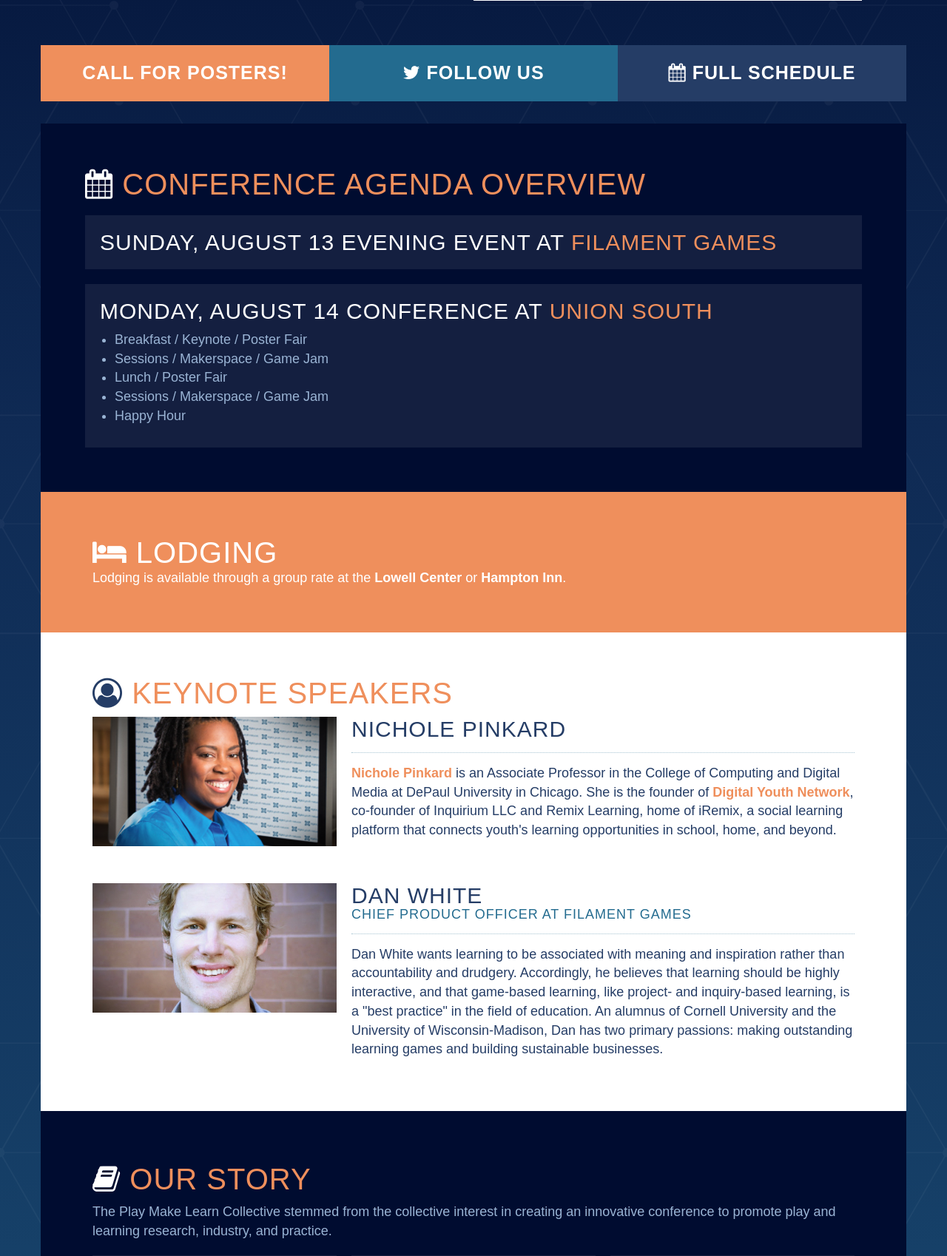
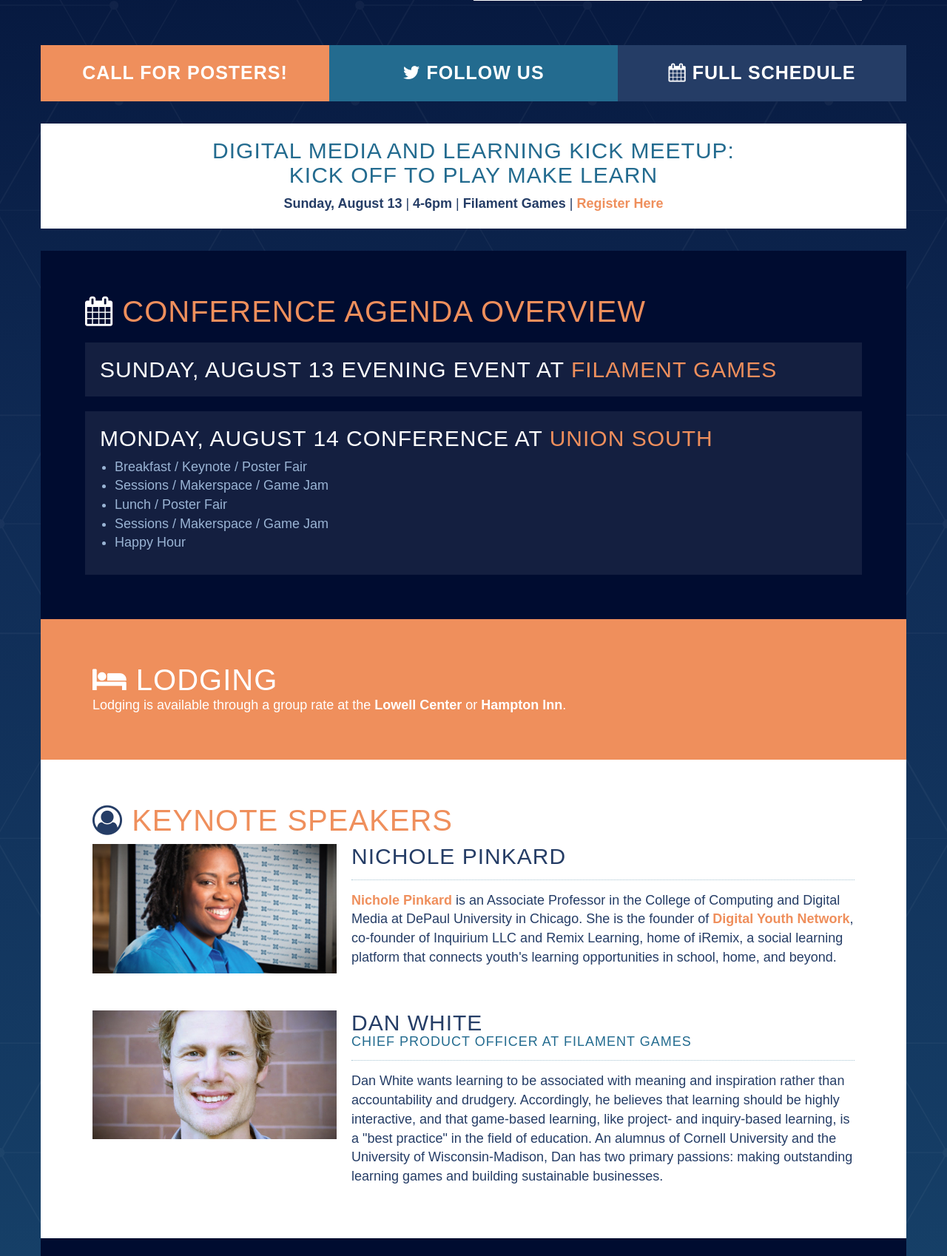
Before and after one commit to jsruesch/pmlcon, a PHP site: page / in a window 1280 px wide. Shown: the part 566-2264 px from the top of the page at 74% size. Run offline with PHP 8.4, Linux system fonts and the light colour scheme; some libraries are stand-ins or nearby versions.

Commit message:
Add kick off event section

```diff
--- a/index.php
+++ b/index.php
@@ -45,6 +45,17 @@
         </div>
 
       </div><!-- END: Call for Posters -->
+
+    <!-- Kick Off Part -->
+    <div class="row mar30-top pad20 bg-white">
+      <div class="row mar10-bot">
+        <h3 class="text-mblue text-center">Digital Media and Learning Kick Meetup: <br />Kick Off to Play Make Learn</h3>
+      </div>
+      <div class="row">
+        <p class="text-dblue text-center"><span class="text-bold">Sunday, August 13</span> |  <span class="text-bold">4-6pm</span>  |  <span class="text-bold">Filament Games</span> |  <a href="https://www.eventbrite.com/e/digital-media-and-learning-grand-challenges-meet-up-and-kickoff-to-play-make-learn-registration-36485289483" class="text-orange text-bold" target="_blank">Register Here</a></p>
+      </div>
+    </div>
+    <!-- END: Kick Off Party -->
     <!-- Overview -->
     <div id="schedule"></div>
       <div class="row mar30-top">
```
